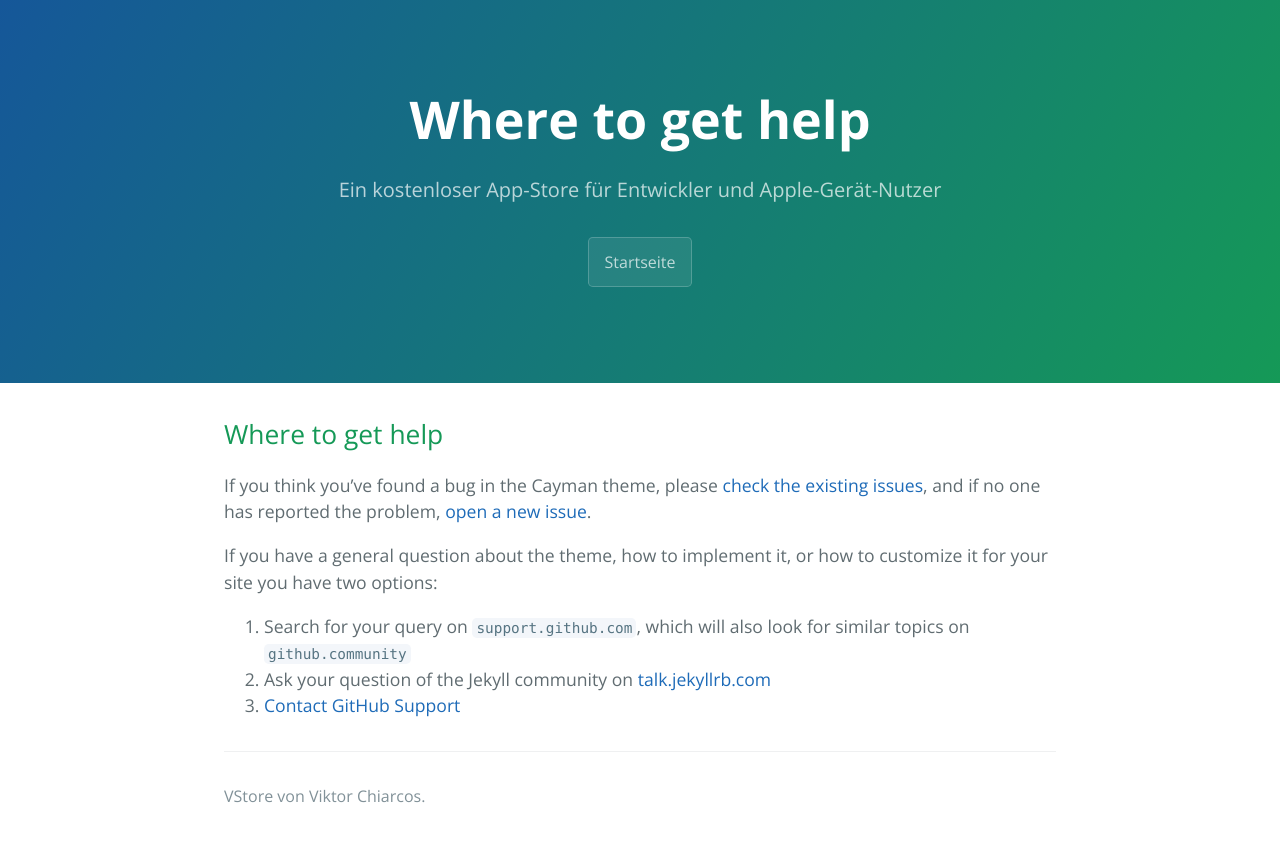
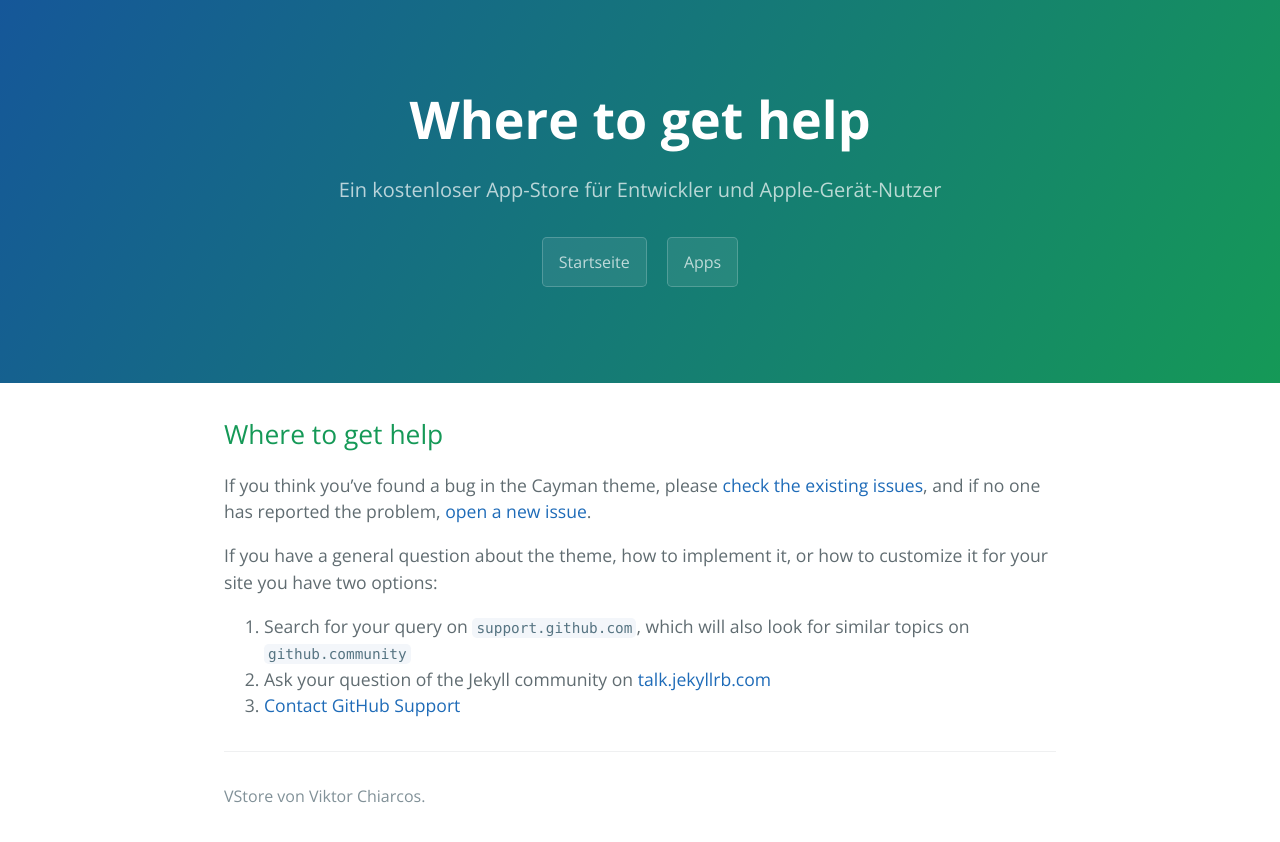
Before and after one commit to die-techniker/vstore, a Jekyll site: the page built from docs/SUPPORT.md, in a window 1280 px wide. Shown: the top 842 px of the page. Built offline with Jekyll 4.4.1, drawn with Linux system fonts in a browser that asks for light colours; our own code applies the rules of GitHub Pages for plain Markdown files.

Commit message:
Add link to Apps in default layout

```diff
--- a/_layouts/default.html
+++ b/_layouts/default.html
@@ -24,6 +24,7 @@
       -->
 
       <a href="/vstore/app/" class="btn">Startseite</a>
+      <a href="/vstore/app/apps" class="btn">Apps</a>
     </header>
 
     <main id="content" class="main-content" role="main">
```
